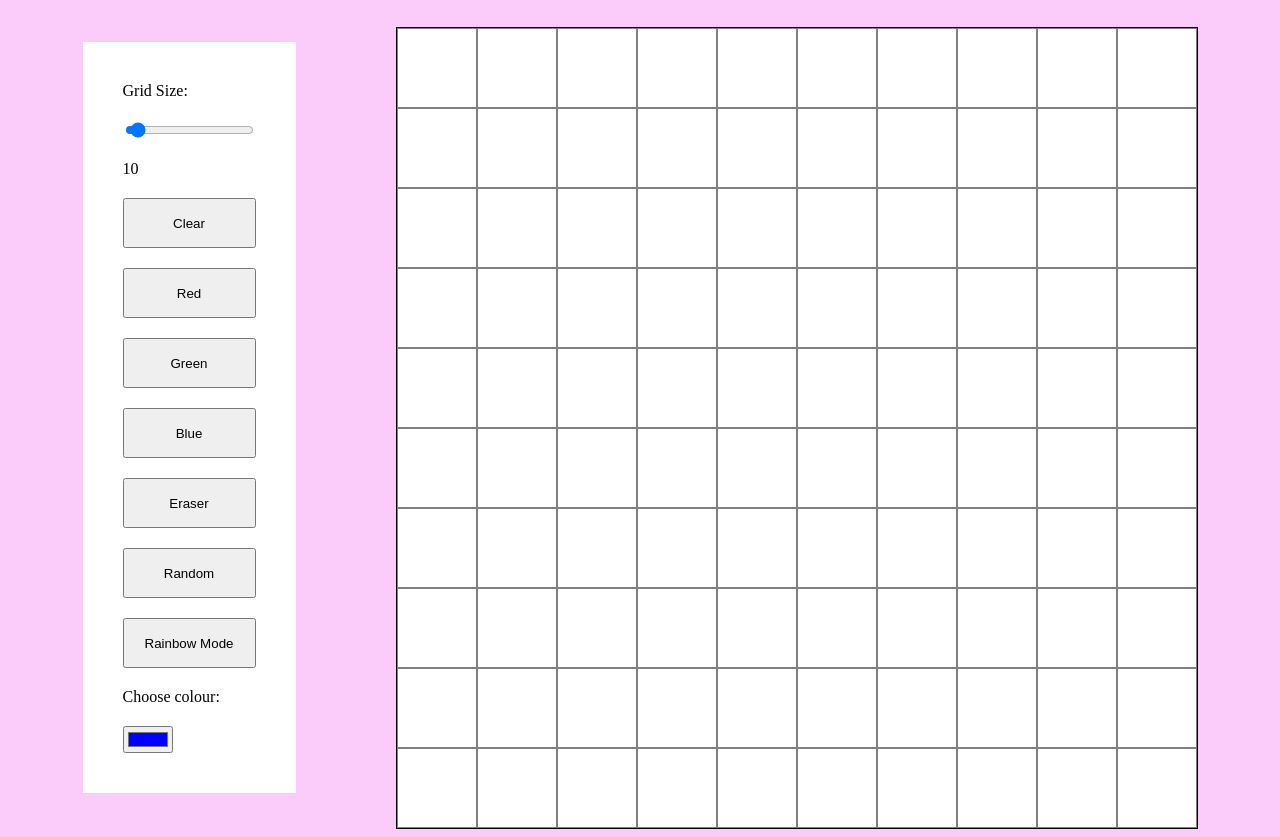
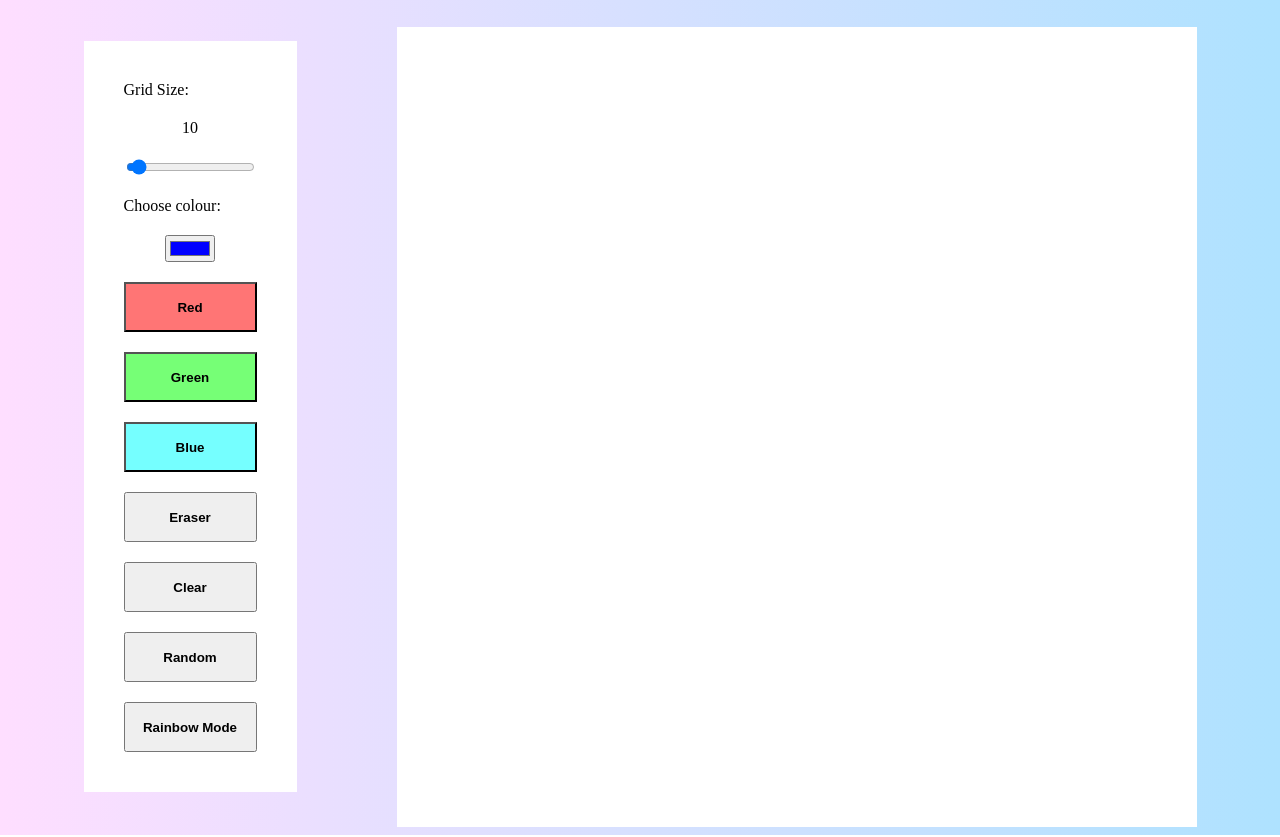
Before and after one commit to RapidCow1/Etch-a-Sketch, a plain HTML site: page index.html in a window 1280 px wide. Shown: the part 73-910 px from the top of the page. Drawn offline with Linux system fonts and the light colour scheme.

Commit message:
Add gradient background/center text

```diff
--- a/index.html
+++ b/index.html
@@ -11,17 +11,17 @@
     <div class="container">
         <div class="options">
             <label for="gridSize">Grid Size:</label>
+            <span id="gridSizeNumber">10</span>
             <input type="range" id="gridSize" min='5' max="100" value="10" step="5">
-            <span id="gridSizeNumber">10</span>
-            <button onclick="clearGrid()">Clear</button>
+            <label for="colorPicker">Choose colour:</label>
+            <input type="color" id="colourPicker" value="#0000ff">
             <button id="redBtn">Red</button>
             <button id="greenBtn">Green</button>
             <button id="blueBtn">Blue</button>
             <button id="eraserBtn">Eraser</button>
+            <button onclick="clearGrid()">Clear</button>
             <button id="randomColourBtn">Random</button>
             <button id="rainbowModeBtn">Rainbow Mode</button>
-            <label for="colorPicker">Choose colour:</label>
-            <input type="color" id="colourPicker" value="#0000ff">
         </div>
         <div id="gridContainer"></div>
     </div>
--- a/script.js
+++ b/script.js
@@ -39,7 +39,6 @@ document.querySelector('#colourPicker').addEventListener('input', function() {
 });
 
 document.querySelector('#randomColourBtn').addEventListener('click', function() {
-    // currentColour = '#' + Math.floor(Math.random() * 16777215).toString(16).padStart(6, '0')
     ranomiseGrid()
 });
 
--- a/style.css
+++ b/style.css
@@ -1,5 +1,6 @@
 body {
-    background-color: rgba(240, 19, 236, 0.22);
+    /* background-color: rgba(240, 19, 236, 0.22); */
+    background: linear-gradient(to right, #FEDEFF, #AEE2FF);
 }
 
 .options {
@@ -16,7 +17,6 @@ body {
     flex-wrap: wrap;
     width: 800px;
     height: 800px;
-    border: 1px solid black;
     margin-top: 20px;
     background-color: white;
 }
@@ -24,7 +24,6 @@ body {
 .square {
     flex: 1 0 calc(100% / var(--grid-size));
     height: calc(800px / var(--grid-size));
-    border: 1px solid grey;
     box-sizing: border-box;
 }
 
@@ -40,4 +39,22 @@ body {
 
 button {
     height: 50px;
+    font-weight: bold;
 }
+
+#gridSizeNumber,
+#colourPicker {
+    align-self: center;
+}
+
+#redBtn {
+    background-color: rgba(255, 0, 0, 0.54);
+}
+
+#greenBtn {
+    background-color: rgba(2, 255, 2, 0.54);
+}
+
+#blueBtn {
+    background-color: rgba(0, 255, 255, 0.54);
+}
```
